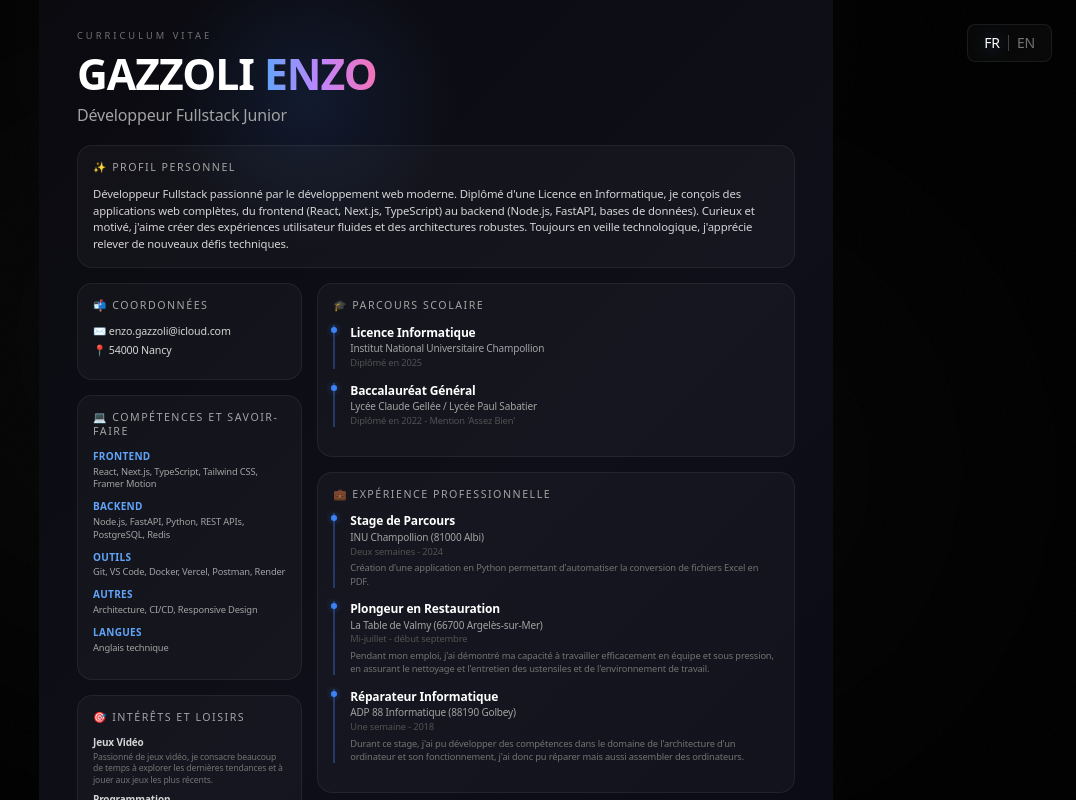
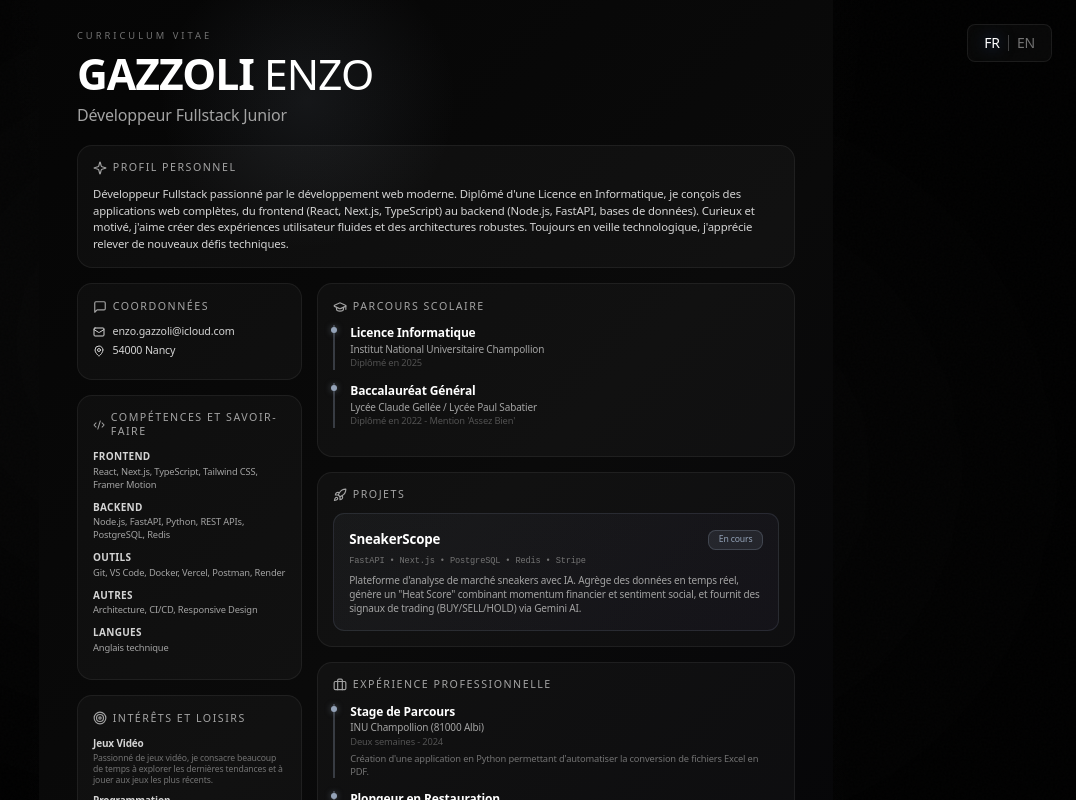
Before and after one commit to Taqinou/portfolio-website, a Next.js app: page /cv/print in a window 1280 px wide. Shown: the top 800 px of the page, without its empty margins (204-1280 px from the left). Built offline with nearby package versions, Linux system fonts and the light colour scheme.

Commit message:
style: modernize CV print colors and reorder sections

```diff
--- a/src/app/cv/print/page.tsx
+++ b/src/app/cv/print/page.tsx
@@ -2,6 +2,154 @@
 
 import { useLanguage } from '@/contexts/LanguageContext';
 import { texts } from '@/data/texts';
+
+// SVG Icon Components for PDF (inline, no external dependencies)
+const IconSparkles = () => (
+  <svg
+    width="14"
+    height="14"
+    viewBox="0 0 24 24"
+    fill="none"
+    stroke="currentColor"
+    strokeWidth="2"
+    strokeLinecap="round"
+    strokeLinejoin="round"
+  >
+    <path d="M9.937 15.5A2 2 0 0 0 8.5 14.063l-6.135-1.582a.5.5 0 0 1 0-.962L8.5 9.936A2 2 0 0 0 9.937 8.5l1.582-6.135a.5.5 0 0 1 .963 0L14.063 8.5A2 2 0 0 0 15.5 9.937l6.135 1.581a.5.5 0 0 1 0 .964L15.5 14.063a2 2 0 0 0-1.437 1.437l-1.582 6.135a.5.5 0 0 1-.963 0z" />
+  </svg>
+);
+
+const IconMail = () => (
+  <svg
+    width="12"
+    height="12"
+    viewBox="0 0 24 24"
+    fill="none"
+    stroke="currentColor"
+    strokeWidth="2"
+    strokeLinecap="round"
+    strokeLinejoin="round"
+  >
+    <rect width="20" height="16" x="2" y="4" rx="2" />
+    <path d="m22 7-8.97 5.7a1.94 1.94 0 0 1-2.06 0L2 7" />
+  </svg>
+);
+
+const IconMapPin = () => (
+  <svg
+    width="12"
+    height="12"
+    viewBox="0 0 24 24"
+    fill="none"
+    stroke="currentColor"
+    strokeWidth="2"
+    strokeLinecap="round"
+    strokeLinejoin="round"
+  >
+    <path d="M20 10c0 4.993-5.539 10.193-7.399 11.799a1 1 0 0 1-1.202 0C9.539 20.193 4 14.993 4 10a8 8 0 0 1 16 0" />
+    <circle cx="12" cy="10" r="3" />
+  </svg>
+);
+
+const IconContact = () => (
+  <svg
+    width="14"
+    height="14"
+    viewBox="0 0 24 24"
+    fill="none"
+    stroke="currentColor"
+    strokeWidth="2"
+    strokeLinecap="round"
+    strokeLinejoin="round"
+  >
+    <path d="M21 15a2 2 0 0 1-2 2H7l-4 4V5a2 2 0 0 1 2-2h14a2 2 0 0 1 2 2z" />
+  </svg>
+);
+
+const IconCode = () => (
+  <svg
+    width="14"
+    height="14"
+    viewBox="0 0 24 24"
+    fill="none"
+    stroke="currentColor"
+    strokeWidth="2"
+    strokeLinecap="round"
+    strokeLinejoin="round"
+  >
+    <path d="m18 16 4-4-4-4" />
+    <path d="m6 8-4 4 4 4" />
+    <path d="m14.5 4-5 16" />
+  </svg>
+);
+
+const IconTarget = () => (
+  <svg
+    width="14"
+    height="14"
+    viewBox="0 0 24 24"
+    fill="none"
+    stroke="currentColor"
+    strokeWidth="2"
+    strokeLinecap="round"
+    strokeLinejoin="round"
+  >
+    <circle cx="12" cy="12" r="10" />
+    <circle cx="12" cy="12" r="6" />
+    <circle cx="12" cy="12" r="2" />
+  </svg>
+);
+
+const IconGraduation = () => (
+  <svg
+    width="14"
+    height="14"
+    viewBox="0 0 24 24"
+    fill="none"
+    stroke="currentColor"
+    strokeWidth="2"
+    strokeLinecap="round"
+    strokeLinejoin="round"
+  >
+    <path d="M21.42 10.922a1 1 0 0 0-.019-1.838L12.83 5.18a2 2 0 0 0-1.66 0L2.6 9.08a1 1 0 0 0 0 1.832l8.57 3.908a2 2 0 0 0 1.66 0z" />
+    <path d="M22 10v6" />
+    <path d="M6 12.5V16a6 3 0 0 0 12 0v-3.5" />
+  </svg>
+);
+
+const IconBriefcase = () => (
+  <svg
+    width="14"
+    height="14"
+    viewBox="0 0 24 24"
+    fill="none"
+    stroke="currentColor"
+    strokeWidth="2"
+    strokeLinecap="round"
+    strokeLinejoin="round"
+  >
+    <path d="M16 20V4a2 2 0 0 0-2-2h-4a2 2 0 0 0-2 2v16" />
+    <rect width="20" height="14" x="2" y="6" rx="2" />
+  </svg>
+);
+
+const IconRocket = () => (
+  <svg
+    width="14"
+    height="14"
+    viewBox="0 0 24 24"
+    fill="none"
+    stroke="currentColor"
+    strokeWidth="2"
+    strokeLinecap="round"
+    strokeLinejoin="round"
+  >
+    <path d="M4.5 16.5c-1.5 1.26-2 5-2 5s3.74-.5 5-2c.71-.84.7-2.13-.09-2.91a2.18 2.18 0 0 0-2.91-.09z" />
+    <path d="m12 15-3-3a22 22 0 0 1 2-3.95A12.88 12.88 0 0 1 22 2c0 2.72-.78 7.5-6 11a22.35 22.35 0 0 1-4 2z" />
+    <path d="M9 12H4s.55-3.03 2-4c1.62-1.08 5 0 5 0" />
+    <path d="M12 15v5s3.03-.55 4-2c1.08-1.62 0-5 0-5" />
+  </svg>
+);
 
 export default function CVPrintPage() {
   const { lang } = useLanguage();
@@ -43,7 +191,7 @@ export default function CVPrintPage() {
         margin: '0 auto',
         padding: '8mm 10mm',
         background:
-          'linear-gradient(135deg, rgb(10, 10, 15) 0%, rgb(15, 15, 25) 50%, rgb(10, 10, 20) 100%)',
+          'linear-gradient(135deg, rgb(5, 5, 5) 0%, rgb(10, 10, 10) 50%, rgb(5, 5, 8) 100%)',
         color: 'rgb(255, 255, 255)',
         fontFamily: 'system-ui, -apple-system, sans-serif',
         fontSize: '8pt',
@@ -61,7 +209,7 @@ export default function CVPrintPage() {
           left: '15%',
           width: '300px',
           height: '300px',
-          background: 'radial-gradient(circle, rgba(59, 130, 246, 0.12) 0%, transparent 70%)',
+          background: 'radial-gradient(circle, rgba(148, 163, 184, 0.1) 0%, transparent 70%)',
           borderRadius: '50%',
           pointerEvents: 'none',
         }}
@@ -73,7 +221,7 @@ export default function CVPrintPage() {
           right: '5%',
           width: '280px',
           height: '280px',
-          background: 'radial-gradient(circle, rgba(168, 85, 247, 0.1) 0%, transparent 70%)',
+          background: 'radial-gradient(circle, rgba(167, 139, 250, 0.08) 0%, transparent 70%)',
           borderRadius: '50%',
           pointerEvents: 'none',
         }}
@@ -109,11 +257,8 @@ export default function CVPrintPage() {
           <span style={{ color: 'rgb(255, 255, 255)' }}>GAZZOLI </span>
           <span
             style={{
-              background:
-                'linear-gradient(90deg, rgb(96, 165, 250), rgb(192, 132, 252), rgb(244, 114, 182))',
-              WebkitBackgroundClip: 'text',
-              WebkitTextFillColor: 'transparent',
-              backgroundClip: 'text',
+              color: 'rgb(255, 255, 255)',
+              fontWeight: '300',
             }}
           >
             ENZO
@@ -133,7 +278,9 @@ export default function CVPrintPage() {
 
       {/* Profile Card */}
       <div style={cardStyle}>
-        <h2 style={sectionTitleStyle}>✨ {t.cvProfileTitle}</h2>
+        <h2 style={sectionTitleStyle}>
+          <IconSparkles /> {t.cvProfileTitle}
+        </h2>
         <p
           style={{ margin: 0, fontSize: '8.5pt', color: 'rgb(212, 212, 212)', lineHeight: '1.45' }}
         >
@@ -149,20 +296,28 @@ export default function CVPrintPage() {
         <div style={{ width: '32%', display: 'flex', flexDirection: 'column', gap: '4mm' }}>
           {/* Contact Card */}
           <div style={cardStyle}>
-            <h2 style={sectionTitleStyle}>📬 {t.cvContactTitle}</h2>
-            <p style={itemStyle}>✉️ {t.cvContactEmail}</p>
-            <p style={itemStyle}>📍 {t.cvContactLocation}</p>
+            <h2 style={sectionTitleStyle}>
+              <IconContact /> {t.cvContactTitle}
+            </h2>
+            <p style={{ ...itemStyle, display: 'flex', alignItems: 'center', gap: '2mm' }}>
+              <IconMail /> {t.cvContactEmail}
+            </p>
+            <p style={{ ...itemStyle, display: 'flex', alignItems: 'center', gap: '2mm' }}>
+              <IconMapPin /> {t.cvContactLocation}
+            </p>
           </div>
 
           {/* Skills Card */}
           <div style={cardStyle}>
-            <h2 style={sectionTitleStyle}>💻 {t.cvSkillsTitle}</h2>
+            <h2 style={sectionTitleStyle}>
+              <IconCode /> {t.cvSkillsTitle}
+            </h2>
             {skills.map((skill, i) => (
               <div key={i} style={{ marginBottom: '2.5mm' }}>
                 <strong
                   style={{
                     fontSize: '7.5pt',
-                    color: 'rgb(96, 165, 250)',
+                    color: 'rgb(212, 212, 212)',
                     textTransform: 'uppercase',
                     letterSpacing: '0.3px',
                   }}
@@ -185,7 +340,9 @@ export default function CVPrintPage() {
 
           {/* Interests Card */}
           <div style={cardStyle}>
-            <h2 style={sectionTitleStyle}>🎯 {t.cvInterestsTitle}</h2>
+            <h2 style={sectionTitleStyle}>
+              <IconTarget /> {t.cvInterestsTitle}
+            </h2>
             {interests.map((interest, i) => (
               <div key={i} style={{ marginBottom: '2mm' }}>
                 <strong style={{ fontSize: '7.5pt', color: 'rgb(212, 212, 212)' }}>
@@ -210,7 +367,9 @@ export default function CVPrintPage() {
         <div style={{ width: '68%', display: 'flex', flexDirection: 'column', gap: '4mm' }}>
           {/* Education Card */}
           <div style={cardStyle}>
-            <h2 style={sectionTitleStyle}>🎓 {t.cvEducationTitle}</h2>
+            <h2 style={sectionTitleStyle}>
+              <IconGraduation /> {t.cvEducationTitle}
+            </h2>
             {education.map((edu, i) => (
               <div key={i} style={timelineItemStyle}>
                 <div style={timelineDotStyle} />
@@ -229,47 +388,18 @@ export default function CVPrintPage() {
             ))}
           </div>
 
-          {/* Experience Card */}
-          <div style={cardStyle}>
-            <h2 style={sectionTitleStyle}>💼 {t.cvExperienceTitle}</h2>
-            {experiences.map((exp, i) => (
-              <div key={i} style={timelineItemStyle}>
-                <div style={timelineDotStyle} />
-                <strong style={{ fontSize: '9pt', color: 'rgb(255, 255, 255)' }}>
-                  {exp.title}
-                </strong>
-                <p
-                  style={{ margin: '0.5mm 0 0 0', fontSize: '7.5pt', color: 'rgb(163, 163, 163)' }}
-                >
-                  {exp.company}
-                </p>
-                <p style={{ margin: '0.5mm 0 0 0', fontSize: '7pt', color: 'rgb(82, 82, 82)' }}>
-                  {exp.date}
-                </p>
-                <p
-                  style={{
-                    margin: '1mm 0 0 0',
-                    fontSize: '7pt',
-                    color: 'rgb(115, 115, 115)',
-                    lineHeight: '1.4',
-                  }}
-                >
-                  {exp.desc}
-                </p>
-              </div>
-            ))}
-          </div>
-
           {/* Projects Card */}
           <div style={cardStyle}>
-            <h2 style={sectionTitleStyle}>🚀 {t.cvProjectsTitle}</h2>
+            <h2 style={sectionTitleStyle}>
+              <IconRocket /> {t.cvProjectsTitle}
+            </h2>
             <div
               style={{
                 padding: '4mm',
                 background:
-                  'linear-gradient(135deg, rgba(59, 130, 246, 0.08) 0%, rgba(168, 85, 247, 0.08) 100%)',
+                  'linear-gradient(135deg, rgba(148, 163, 184, 0.06) 0%, rgba(167, 139, 250, 0.04) 100%)',
                 borderRadius: '3mm',
-                border: '1px solid rgba(59, 130, 246, 0.2)',
+                border: '1px solid rgba(148, 163, 184, 0.15)',
               }}
             >
               <div
@@ -281,10 +411,10 @@ export default function CVPrintPage() {
                 <span
                   style={{
                     fontSize: '6.5pt',
-                    color: 'rgb(96, 165, 250)',
+                    color: 'rgb(148, 163, 184)',
                     padding: '1mm 2.5mm',
-                    background: 'rgba(59, 130, 246, 0.15)',
-                    border: '1px solid rgba(59, 130, 246, 0.3)',
+                    background: 'rgba(148, 163, 184, 0.12)',
+                    border: '1px solid rgba(148, 163, 184, 0.25)',
                     borderRadius: '2mm',
                     fontWeight: '500',
                   }}
@@ -313,6 +443,39 @@ export default function CVPrintPage() {
                 {t.cvProject1Desc}
               </p>
             </div>
+          </div>
+
+          {/* Experience Card */}
+          <div style={cardStyle}>
+            <h2 style={sectionTitleStyle}>
+              <IconBriefcase /> {t.cvExperienceTitle}
+            </h2>
+            {experiences.map((exp, i) => (
+              <div key={i} style={timelineItemStyle}>
+                <div style={timelineDotStyle} />
+                <strong style={{ fontSize: '9pt', color: 'rgb(255, 255, 255)' }}>
+                  {exp.title}
+                </strong>
+                <p
+                  style={{ margin: '0.5mm 0 0 0', fontSize: '7.5pt', color: 'rgb(163, 163, 163)' }}
+                >
+                  {exp.company}
+                </p>
+                <p style={{ margin: '0.5mm 0 0 0', fontSize: '7pt', color: 'rgb(82, 82, 82)' }}>
+                  {exp.date}
+                </p>
+                <p
+                  style={{
+                    margin: '1mm 0 0 0',
+                    fontSize: '7pt',
+                    color: 'rgb(115, 115, 115)',
+                    lineHeight: '1.4',
+                  }}
+                >
+                  {exp.desc}
+                </p>
+              </div>
+            ))}
           </div>
         </div>
       </div>
@@ -371,7 +534,7 @@ const itemStyle: React.CSSProperties = {
 const timelineItemStyle: React.CSSProperties = {
   marginBottom: '3.5mm',
   paddingLeft: '4mm',
-  borderLeft: '2px solid rgba(59, 130, 246, 0.35)',
+  borderLeft: '2px solid rgba(148, 163, 184, 0.3)',
   position: 'relative',
 };
 
@@ -382,6 +545,6 @@ const timelineDotStyle: React.CSSProperties = {
   width: '6px',
   height: '6px',
   borderRadius: '50%',
-  background: 'rgb(59, 130, 246)',
-  boxShadow: '0 0 6px rgba(59, 130, 246, 0.5)',
+  background: 'rgb(148, 163, 184)',
+  boxShadow: '0 0 6px rgba(148, 163, 184, 0.5)',
 };
```
Also changed, not shown: src/components/cv/CVPage.tsx (+19 -19 lines), 1 other file (tests, documents, lock files or other folders).
